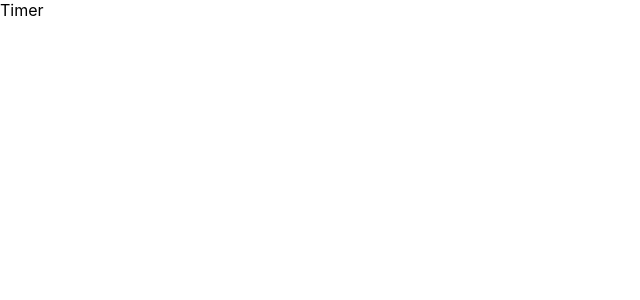
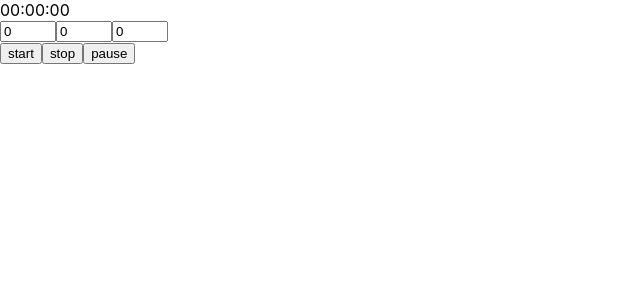
Before and after one commit to Bel-Albuquerque/Clock-Timer, a React (Create React App) app: page /timer in a window 1280 px wide. Shown: the top 300 px of the page, without its empty margins (0-640 px from the left). Built offline with nearby package versions, Linux system fonts and the light colour scheme.

Commit message:
inicia desenvolvimento do timer

```diff
--- /dev/null
+++ b/src/components/InputButtonsTimer.jsx
@@ -0,0 +1,40 @@
+/* eslint-disable no-unused-vars */
+import React from 'react';
+import { useContext } from 'react/cjs/react.development';
+// import { useState } from 'react/cjs/react.development';
+import MyContext from '../context/MyContext';
+// import ClockDisplay from './ClockDisplay';
+
+function InputButtons() {
+  const {
+    setStartTimer,
+  } = useContext(MyContext);
+
+  const handleStart = () => {
+    setStartTimer(true);
+  };
+
+  return (
+    <nav>
+      <button
+        type="button"
+        onClick={ handleStart }
+      >
+        start
+      </button>
+      <button
+        type="button"
+      >
+        stop
+      </button>
+      <button
+        type="button"
+      >
+        pause
+      </button>
+    </nav>
+
+  );
+}
+
+export default InputButtons;
--- /dev/null
+++ b/src/components/TimerInputs.jsx
@@ -0,0 +1,52 @@
+/* eslint-disable no-unused-vars */
+import React from 'react';
+import { useContext } from 'react/cjs/react.development';
+// import { useState } from 'react/cjs/react.development';
+import MyContext from '../context/MyContext';
+// import ClockDisplay from './ClockDisplay';
+
+function InputsTimer() {
+  const {
+    inputHora,
+    setInputHora,
+    inputMinuto,
+    setInputMinuto,
+    inputSegundo,
+    setInputSegundo,
+  } = useContext(MyContext);
+
+  return (
+    <div>
+      <input
+        min="0"
+        max="59"
+        name="inputHora"
+        type="number"
+        value={ inputHora }
+        onChange={ ({ target: { value } }) => setInputHora(value) }
+        placeholder="0"
+      />
+      <input
+        min="0"
+        max="59"
+        name="inputMinuto"
+        type="number"
+        value={ inputMinuto }
+        onChange={ ({ target: { value } }) => setInputMinuto(value) }
+        placeholder="0"
+      />
+      <input
+        min="0"
+        max="59"
+        name="inputSegundo"
+        type="number"
+        value={ inputSegundo }
+        onChange={ ({ target: { value } }) => setInputSegundo(value) }
+        placeholder="0"
+      />
+    </div>
+
+  );
+}
+
+export default InputsTimer;
--- a/src/context/MyProvider.jsx
+++ b/src/context/MyProvider.jsx
@@ -7,6 +7,10 @@ function TimerProvider({ children }) {
   const [minuto, setMinuto] = useState(0);
   const [segundo, setSegundo] = useState(0);
   const [colon, setColon] = useState(':');
+  const [inputHora, setInputHora] = useState(0);
+  const [inputMinuto, setInputMinuto] = useState(0);
+  const [inputSegundo, setInputSegundo] = useState(0);
+  const [startTimer, setStartTimer] = useState(false);
 
   useEffect(() => {
     setColon(colon === ':' ? '' : ':');
@@ -20,6 +24,14 @@ function TimerProvider({ children }) {
     setMinuto,
     segundo,
     setSegundo,
+    inputHora,
+    setInputHora,
+    inputMinuto,
+    setInputMinuto,
+    inputSegundo,
+    setInputSegundo,
+    startTimer,
+    setStartTimer,
   };
 
   return (
--- a/src/pages/Timer.jsx
+++ b/src/pages/Timer.jsx
@@ -1,8 +1,55 @@
-import React from 'react';
+/* eslint-disable radix */
+import React, { useContext, useEffect } from 'react';
+// import { useState } from 'react/cjs/react.development';
+import MyContext from '../context/MyContext';
+import ClockDisplay from '../components/ClockDisplay';
+import InputsTimer from '../components/TimerInputs';
+import InputButtonsTimer from '../components/InputButtonsTimer';
 
 function Timer() {
+  const {
+    setHora,
+    setMinuto,
+    setSegundo,
+    startTimer,
+    setStartTimer,
+    inputHora,
+    setInputHora,
+    inputMinuto,
+    setInputMinuto,
+    inputSegundo,
+    setInputSegundo,
+  } = useContext(MyContext);
+
+  const twoDigits = (param) => {
+    const time = param.toString();
+    return time.length === 1 ? `0${time}` : time;
+  };
+
+  useEffect(() => {
+    setHora(twoDigits(0));
+    setMinuto(twoDigits(0));
+    setSegundo(twoDigits(0));
+  }, []);
+
+  useEffect(() => {
+    if (startTimer) {
+      setHora(twoDigits(inputHora));
+      setMinuto(twoDigits(inputMinuto));
+      setSegundo(twoDigits(inputSegundo));
+      setStartTimer(false);
+      setInputHora(0);
+      setInputMinuto(0);
+      setInputSegundo(0);
+    }
+  }, [startTimer]);
+
   return (
-    <>Timer</>
+    <>
+      <ClockDisplay />
+      <InputsTimer />
+      <InputButtonsTimer />
+    </>
   );
 }
 
```
